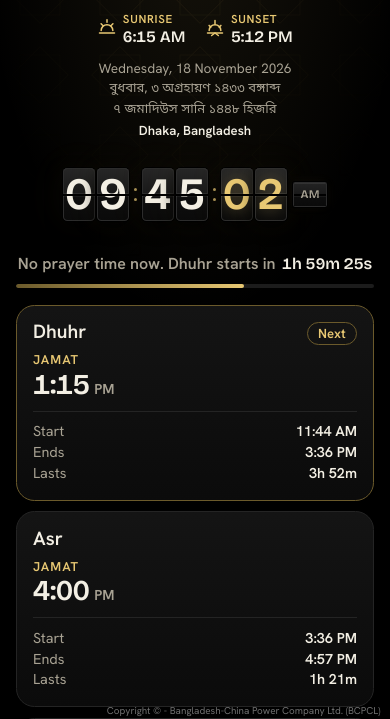
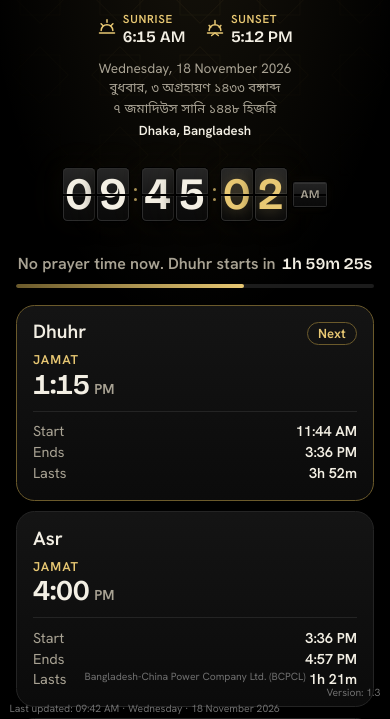
Before and after one commit to shafayetbcpcl/salat-board-dc-bcpcl, a plain HTML site: page index.html in a window 390 px wide. Shown: the part 125-844 px from the top of the page. Drawn offline with nearby package versions, Linux system fonts and the light colour scheme.

Commit message:
Version information added
Added web app version and last updated timestamp information

```diff
--- a/index.html
+++ b/index.html
@@ -191,7 +191,7 @@ h1{margin:0;font:800 clamp(1.2rem,2.6vw,1.9rem)/1.15 var(--display);letter-spaci
   .prayers{grid-template-columns:1fr}
 }
 
-@media (max-width:820px),(max-height:560px){main{min-height:0;padding-bottom:1.75rem}.clock{flex:none;margin:1.5rem 0}.next{margin-top:.5rem}}  /* phones and short windows: allow scrolling */
+@media (max-width:820px),(max-height:560px){main{min-height:0;padding-bottom:3.5rem}.clock{flex:none;margin:1.5rem 0}.next{margin-top:.5rem}}  /* phones and short windows: allow scrolling */
 /* PORTRAIT DIGITAL SIGNAGE:
    Keep the same content order and alignment as the mobile layout.
    Typography and spacing may scale up for a large portrait display, but
@@ -241,7 +241,15 @@ h1{margin:0;font:800 clamp(1.2rem,2.6vw,1.9rem)/1.15 var(--display);letter-spaci
   .prayer .tag{top:1rem;right:1rem;left:auto;font-size:clamp(.75rem,1.5vw,1rem)}
 }
 /* Small credit line, bottom right (fixed, so it never changes the layout) */
-.credit{position:fixed;right:max(.6rem,env(safe-area-inset-right,0px));bottom:max(.2rem,env(safe-area-inset-bottom,0px));z-index:5;margin:0;font-size:.62rem;line-height:1;color:#6f6f6f;pointer-events:none;user-select:none}
+/* Small footer line (fixed, so it never changes the layout):
+   last updated on the left, company name in the centre, version on the right. */
+.credit{position:fixed;left:max(.6rem,env(safe-area-inset-left,0px));right:max(.6rem,env(safe-area-inset-right,0px));bottom:max(.2rem,env(safe-area-inset-bottom,0px));z-index:5;margin:0;display:grid;grid-template-columns:1fr auto 1fr;gap:.15rem 1rem;align-items:end;font-size:.65rem;line-height:1.3;color:#6f6f6f;pointer-events:none;user-select:none}
+.credit .c-l{text-align:left}.credit .c-c{text-align:center}.credit .c-r{text-align:right}
+@media (max-width:760px){  /* narrow screens: stack the three items in the centre */
+  .credit{grid-template-columns:1fr}
+  .credit span{text-align:center}.credit span:empty{display:none}
+  .credit .c-c{order:1}.credit .c-r{order:2}.credit .c-l{order:3}
+}
 :focus-visible{outline:3px solid var(--gold);outline-offset:3px}  /* visible focus ring for keyboard users */
 @media (prefers-reduced-motion:reduce){*{transition:none!important}} /* respect the "reduce motion" setting */
 </style>
@@ -298,7 +306,9 @@ h1{margin:0;font:800 clamp(1.2rem,2.6vw,1.9rem)/1.15 var(--display);letter-spaci
 
 </main>
 
-<p class="credit">Copyright © - Bangladesh-China Power Company Ltd. (BCPCL)</p>
+<!-- Small footer line: last updated (left), company name (centre), version (right).
+     Last updated and version come from SETTINGS. -->
+<p class="credit"><span class="c-l" id="upd"></span><span class="c-c">Bangladesh-China Power Company Ltd. (BCPCL)</span><span class="c-r" id="ver"></span></p>
 
 <script>
 /* ==============================================================
@@ -376,7 +386,13 @@ var SETTINGS = {
     // true  = Asr ends when the sunset forbidden time starts (the Asr card then matches the notice)
     // false = Asr lasts until sunset (some scholars allow the same-day Asr until then)
     asrEndsAtForbidden: true
-  }
+  },
+
+  /* ---- 9. Version information ----------------------------------- */
+  // Shown in the small line at the bottom: last updated on the left, version on the right.
+  // Change both lines each time you publish a new version. Leave a line empty ("") to hide it.
+  version: "1.3",                                     // shown as "Version: 1.3"
+  lastUpdated: "09:42 AM \u00b7 Wednesday \u00b7 18 November 2026"    // time, weekday, date
 };
 /* ==============================================================
    END OF SETTINGS. You do not need to change anything below.
@@ -555,6 +571,8 @@ var SETTINGS = {
   }
 
   /* ---------- Static text ---------- */
+  $("ver").textContent = S.version ? "Version: " + S.version : "";                       // bottom right
+  $("upd").textContent = S.lastUpdated ? "Last updated: " + S.lastUpdated : "";          // bottom left
   $("place").textContent = S.placeName;
   if ($("company")) $("company").textContent = S.companyName;   // skipped when the logo option is used
   var logo = document.querySelector(".logo");
```
